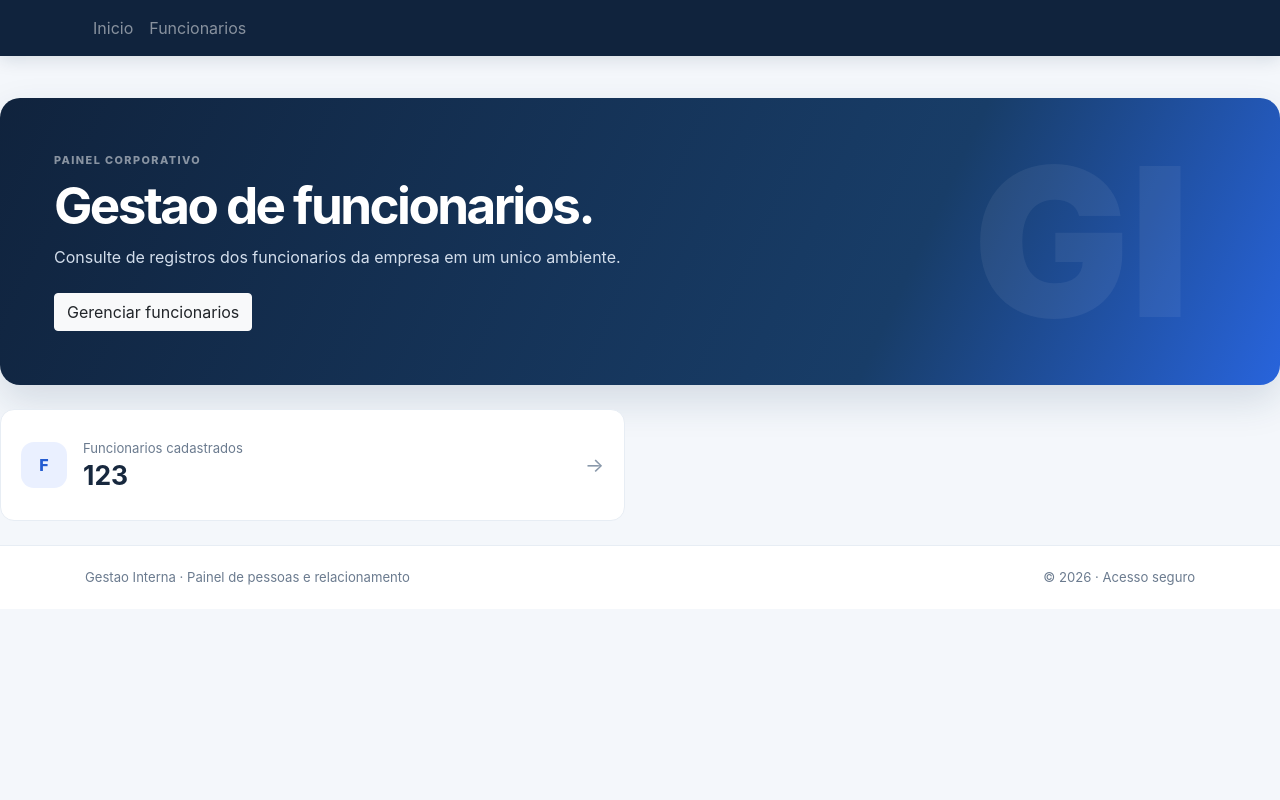
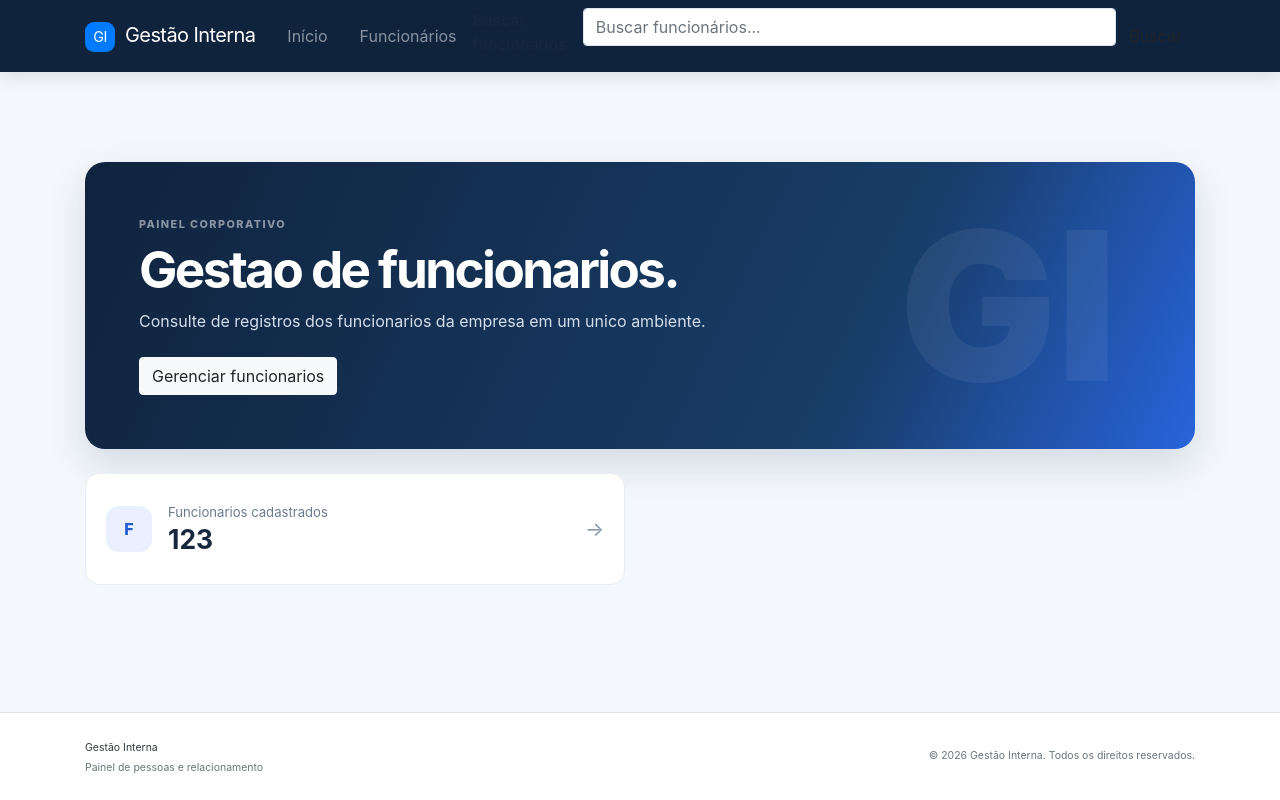
Before and after one commit to vini-campos/pw-4bim, a PHP site: page / in a window 1280 px wide. Run offline with PHP 8.4, Linux system fonts and the light colour scheme.

Commit message:
feat: header e footer feitos

```diff
--- a/includes/footer.php
+++ b/includes/footer.php
@@ -1,8 +1,11 @@
 </main>
-<footer class="app-footer">
-    <div class="container d-flex flex-column flex-md-row justify-content-between gap-2">
-        <span>Gestao Interna · Painel de pessoas e relacionamento</span>
-        <span>&copy; <?= date('Y') ?> · Acesso seguro</span>
+<footer class="app-footer border-top bg-white py-4">
+    <div class="container d-flex flex-column flex-sm-row align-items-sm-center justify-content-between gap-3">
+        <div>
+            <strong class="text-dark fw-bold small">Gestão Interna</strong>
+            <p class="text-secondary small mt-1 mb-0">Painel de pessoas e relacionamento</p>
+        </div>
+        <span class="text-secondary small text-sm-end">&copy; <?= date('Y') ?> Gestão Interna. Todos os direitos reservados.</span>
     </div>
 </footer>
 <script src="assets/js/bootstrap.bundle.min.js"></script>
--- a/includes/header.php
+++ b/includes/header.php
@@ -3,22 +3,32 @@
 <head>
     <meta charset="utf-8">
     <meta name="viewport" content="width=device-width, initial-scale=1">
-    <title>Gestão de funcionarios</title>
+    <title>Gestão de funcionários</title>
     <link href="assets/css/bootstrap.min.css" rel="stylesheet">
     <link href="assets/css/estilo.css" rel="stylesheet">
+    <link href="assets/css/corporativo.css" rel="stylesheet">
 </head>
 <body>
 <nav class="navbar navbar-expand-lg navbar-dark app-navbar">
     <div class="container">
-        <!--funcão antiga ficava aqui-->
+        <a class="navbar-brand" href="index.php">
+            <span class="brand-mark bg-primary" aria-hidden="true">GI</span>
+            Gestão Interna
+        </a>
         <button class="navbar-toggler" type="button" data-bs-toggle="collapse" data-bs-target="#menuPrincipal" aria-controls="menuPrincipal" aria-expanded="false" aria-label="Abrir menu">
             <span class="navbar-toggler-icon"></span>
         </button>
-        <div class="collapse navbar-collapse" id="menuPrincipal">
-            <div class="navbar-nav me-auto">
-                <a class="nav-link" href="index.php">Inicio</a>
-                <a class="nav-link" href="funcionarios.php">Funcionarios</a>
+        <div class="collapse navbar-collapse py-3 py-lg-0" id="menuPrincipal">
+            <div class="navbar-nav me-auto gap-1">
+                <a class="nav-link px-3 rounded-2" href="index.php">Início</a>
+                <a class="nav-link px-3 rounded-2" href="funcionarios/index.php">Funcionários</a>
             </div>
+            <form class="navbar-search d-flex w-100 ms-lg-auto gap-2 mt-3 mt-lg-0" action="funcionarios/index.php" method="get" role="search">
+                <label class="visually-hidden" for="busca-navbar">Buscar funcionários</label>
+                <input class="form-control" id="busca-navbar" type="search" name="q" placeholder="Buscar funcionários..." aria-label="Buscar funcionários">
+                <button class="btn btn-search" type="submit">Buscar</button>
+            </form>
         </div>
     </div>
 </nav>
+<main class="container py-5">
```
